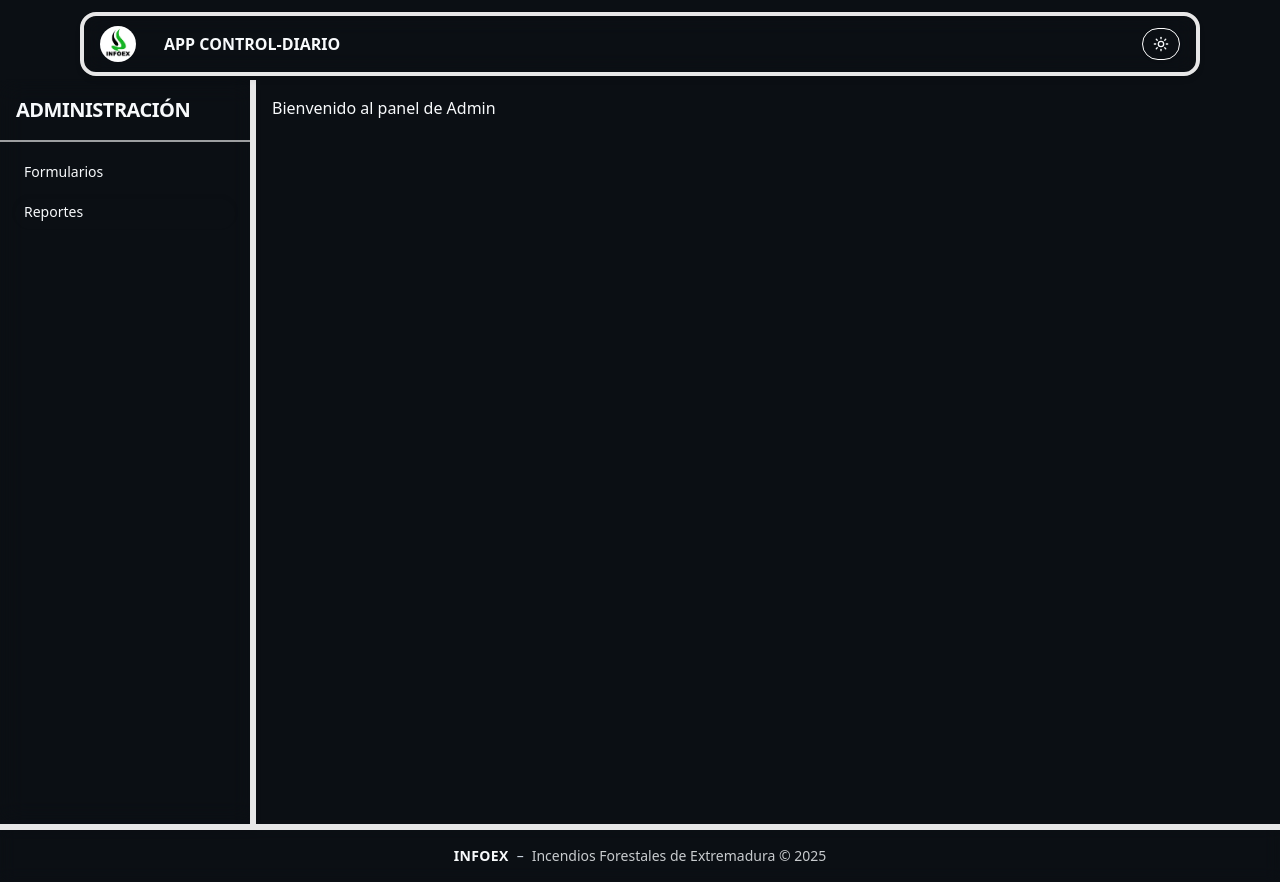
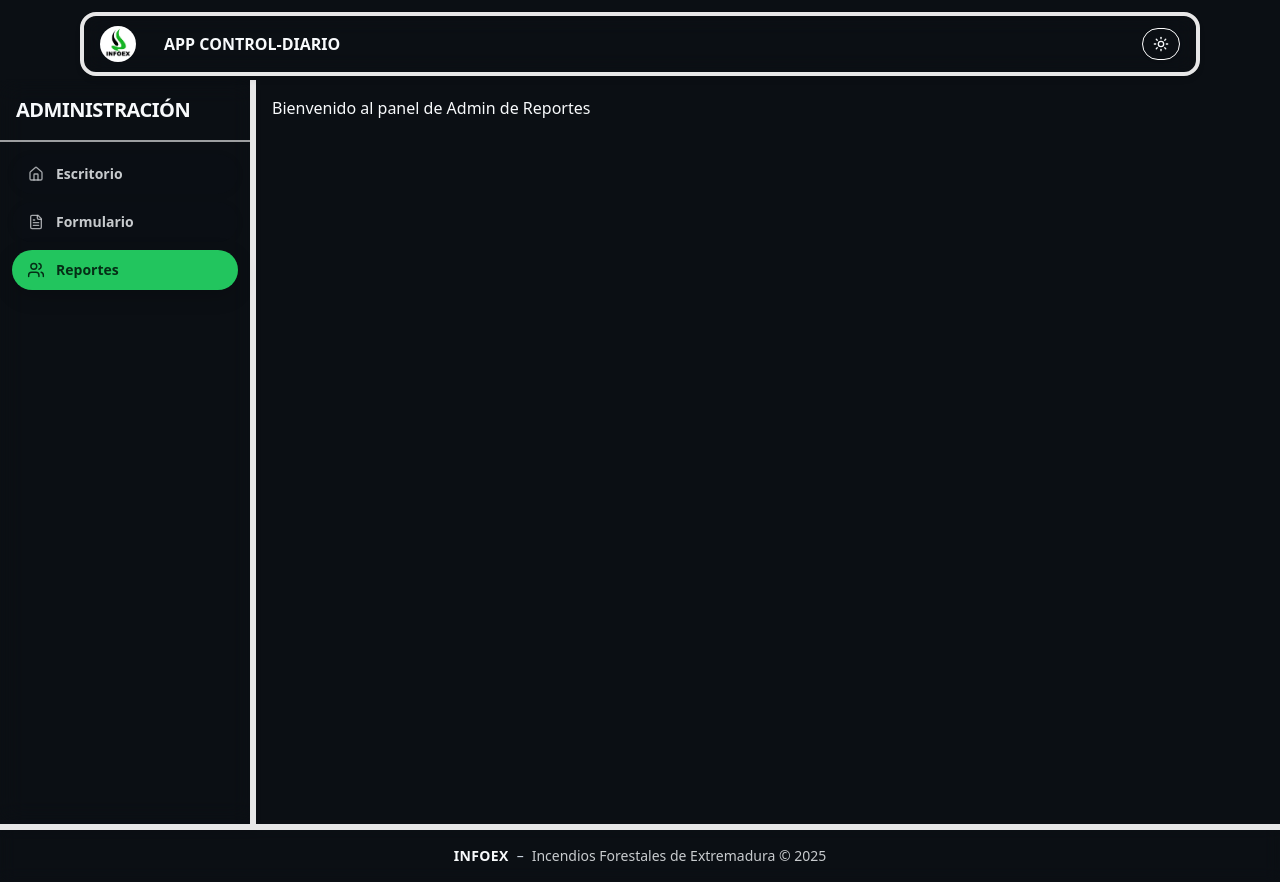
Before and after one commit to JavyProgrameitor/APPINFOEX, a Next.js app: page /admin/reports in a window 1280 px wide. Built offline with nearby package versions, Linux system fonts and the light colour scheme.

Commit message:
🆙Update more page.tsx
A lot of page.tsx and change for the view

```diff
--- a/src/app/admin/forms/page.tsx
+++ b/src/app/admin/forms/page.tsx
@@ -3,6 +3,6 @@
 export const revalidate = 0;              // evita cache
 export const dynamic = "force-dynamic";   // importante en Next 15 si viste contenido viejo
 */
-export default function AdminHome() {
-  return <div className="p-4">Bienvenido al panel de Admin</div>;
+export default function AdminForms() {
+  return <div className="p-4">Bienvenido al panel de Admin de Formularios</div>;
 }
--- a/src/app/admin/layout.tsx
+++ b/src/app/admin/layout.tsx
@@ -6,7 +6,7 @@ import { Menu } from "lucide-react";
 import Footer from "@/components/Footer";
 
 
-export default function DashboardLayout({ children }: { children: React.ReactNode }) {
+export default function AdminLayout({ children }: { children: React.ReactNode }) {
   return (
     <>
       <div className="md:hidden border-b bg-background">
--- a/src/app/admin/page.tsx
+++ b/src/app/admin/page.tsx
@@ -1,4 +1,4 @@
-export default function BF() {
+export default function AdminHome() {
   return (
     <main className="min-h-screen flex items-center">
       <div className="mx-auto max-w-5xl p-6 md:p-10">
--- a/src/app/admin/reports/page.tsx
+++ b/src/app/admin/reports/page.tsx
@@ -1,7 +1,7 @@
-// app/admin/page.tsx
+/*// app/admin/page.tsx
 export const revalidate = 0;              // evita cache
 export const dynamic = "force-dynamic";   // importante en Next 15 si viste contenido viejo
-
-export default function AdminHome() {
-  return <div className="p-4">Bienvenido al panel de Admin</div>;
+*/
+export default function AdminReports() {
+  return <div className="p-4">Bienvenido al panel de Admin de Reportes</div>;
 }
--- a/src/app/bf/layout.tsx
+++ b/src/app/bf/layout.tsx
@@ -5,7 +5,7 @@ import { Menu } from "lucide-react";
 import Link from "next/link";
 import Footer from "@/components/Footer";
 
-export default function DashboardLayout({ children }: { children: React.ReactNode }) {
+export default function BFLayout({ children }: { children: React.ReactNode }) {
   return (
     <>
       <div className="md:hidden border-b bg-background">
--- a/src/app/jr/add/page.tsx
+++ b/src/app/jr/add/page.tsx
@@ -23,7 +23,7 @@ type Municipio = { id: string; nombre: string; zona_id: string };
 type Unidad = { id: string; nombre: string; zona_id: string };
 type Caseta = { id: string; nombre: string; municipio_id: string };
 
-function AddRosterPageClient() {
+function AddJR() {
   const router = useRouter();
   const params = useSearchParams();
 
@@ -183,43 +183,11 @@ function AddRosterPageClient() {
     setRoster((prev) => prev.filter((b) => b.dni !== dni));
   }
 
-  // --- Utilidad: importar desde BD los bomberos de la unidad/caseta (mezcla sin duplicar DNIs) ---
-  async function importarDesdeBD() {
-    if (tipo === "unidad" && unidadId) {
-      const { data } = await supabaseBrowser
-        .from("bomberos")
-        .select("dni,nombre,apellidos,is_jefe_reten")
-        .eq("unidad_id", unidadId);
-      if (data) {
-        mezclaBomberos(data as BomberoLite[]);
-      }
-    } else if (tipo === "caseta" && casetaId) {
-      const { data } = await supabaseBrowser
-        .from("bomberos")
-        .select("dni,nombre,apellidos,is_jefe_reten")
-        .eq("caseta_id", casetaId);
-      if (data) {
-        mezclaBomberos(data as BomberoLite[]);
-      }
-    } else {
-      setMsg("No se pudo resolver el destino en BD para importar.");
-    }
-  }
-
-  function mezclaBomberos(nuevos: BomberoLite[]) {
-    setRoster((prev) => {
-      const mapa = new Map(prev.map((b) => [b.dni, b]));
-      for (const b of nuevos) if (!mapa.has(b.dni)) mapa.set(b.dni, b);
-      return [...mapa.values()];
-    });
-  }
-
-  // --- Interfaz ---
   if (authed === null) return null;
 
   const tituloDestino =
     tipo === "unidad"
-      ? `Unidad: ${unidadNombre} (Zona: ${zonaNombre}, Prov.: ${provinciaNombre})`
+      ? `Unidad: ${unidadNombre} (Zona: ${zonaNombre})`
       : `Caseta: ${casetaNombre} — Municipio: ${municipioNombre} (Zona: ${zonaNombre}, Prov.: ${provinciaNombre})`;
 
   return (
@@ -227,22 +195,7 @@ function AddRosterPageClient() {
       <div className="mx-auto max-w-5xl p-6 md:p-10 space-y-4">
         <div className="flex justify-between items-center">
           <h1 className="text-xl font-semibold">Lista de Bomberos del día</h1>
-          <div className="flex gap-2">
-            <Button
-              variant="secondary"
-              onClick={async () => {
-                await supabaseBrowser.auth.signOut();
-                router.replace("/");
-              }}
-            >
-              Cerrar sesión
-            </Button>
-            <Button variant="secondary" onClick={() => router.push("/jr")}>
-              Cambiar destino
-            </Button>
-          </div>
         </div>
-
         <Card className="shadow-xl ">
           <CardHeader>
             <CardTitle>{tituloDestino}</CardTitle>
@@ -251,9 +204,6 @@ function AddRosterPageClient() {
           <CardContent className="space-y-6">
             {/* Controles superiores */}
             <div className="flex flex-wrap items-center gap-2">
-              <Button variant="secondary" onClick={importarDesdeBD}>
-                Importar desde BD (mezclar)
-              </Button>
               <Button
                 variant="secondary"
                 onClick={() => {
@@ -311,7 +261,6 @@ function AddRosterPageClient() {
 
               <div className="rounded-xl border bg-background">
                 <div className="grid grid-cols-12 px-3 py-2 text-xs font-medium">
-                  <div className="col-span-2">DNI</div>
                   <div className="col-span-3">Nombre</div>
                   <div className="col-span-5">Apellidos</div>
                   <div className="col-span-1 text-center">JR</div>
@@ -320,7 +269,6 @@ function AddRosterPageClient() {
                 <div className="divide-y">
                   {roster.map((b) => (
                     <div key={b.dni} className="grid grid-cols-12 px-3 py-2 text-sm items-center">
-                      <div className="col-span-2 font-mono">{b.dni}</div>
                       <div className="col-span-3">{b.nombre}</div>
                       <div className="col-span-5">{b.apellidos}</div>
                       <div className="col-span-1 text-center">{b.is_jefe_reten ? "Sí" : "No"}</div>
@@ -355,7 +303,7 @@ function AddRosterPageClient() {
 export default function Page() {
   return (
     <Suspense fallback={<div>Cargando…</div>}>
-      <AddRosterPageClient />
+      <AddJR />
     </Suspense>
   );
 }
--- a/src/app/jr/layout.tsx
+++ b/src/app/jr/layout.tsx
@@ -5,7 +5,7 @@ import { Menu } from "lucide-react";
 import Link from "next/link";
 import Footer from "@/components/Footer";
 
-export default function DashboardLayout({ children }: { children: React.ReactNode }) {
+export default function JRLayout({ children }: { children: React.ReactNode }) {
   return (
     <>
       <div className="md:hidden border-b bg-background">
--- a/src/app/jr/page.tsx
+++ b/src/app/jr/page.tsx
@@ -23,7 +23,7 @@ type Selection = {
   casetaNombre?: string;
 };
 
-export default function StartPage() {
+export default function StartJR() {
   const router = useRouter();
   const [authed, setAuthed] = useState<boolean | null>(null);
 
--- a/src/components/Navbar.tsx
+++ b/src/components/Navbar.tsx
@@ -5,7 +5,7 @@ import { useEffect, useMemo, useState } from "react";
 import Link from "next/link";
 import Image from "next/image";
 import { useRouter, usePathname } from "next/navigation";
-import { supabaseBrowser as supabase } from "@/lib/supabase/browser";
+import { supabaseBrowser } from "@/lib/supabase/browser";
 import { Button } from "@/components/ui/Button";
 import { Moon, Sun } from "lucide-react";
 import { useTheme } from "next-themes";
@@ -40,13 +40,13 @@ export default function NavBar() {
 
     const init = async () => {
       setLoading(true);
-      const { data } = await supabase.auth.getSession();
+      const { data } = await supabaseBrowser.auth.getSession();
       const session = data.session;
       if (!mountedFlag) return;
 
       if (session?.user) {
         setEmail(session.user.email ?? null);
-        const { data: rec } = await supabase
+        const { data: rec } = await supabaseBrowser
           .from("users")
           .select("rol")
           .eq("auth_user_id", session.user.id)
@@ -61,7 +61,7 @@ export default function NavBar() {
 
     init();
 
-    const { data: { subscription } } = supabase.auth.onAuthStateChange(() => {
+    const { data: { subscription } } = supabaseBrowser.auth.onAuthStateChange(() => {
       init();
     });
 
@@ -72,7 +72,7 @@ export default function NavBar() {
   }, []);
 
   const onLogout = async () => {
-    await supabase.auth.signOut();
+    await supabaseBrowser.auth.signOut();
     setEmail(null);
     setRol(null);
     router.replace("/");
@@ -101,8 +101,6 @@ export default function NavBar() {
                 priority
               />
             </Link>
-
-            {/* 🏷️ Texto APP CONTROL-DIARIO */}
             <span
               className={`${
                 isRoleRoute
@@ -114,7 +112,6 @@ export default function NavBar() {
             >
               APP CONTROL-DIARIO
             </span>
-
             {/* Derecha: controles */}
             <div className="flex items-center gap-2">
               {/* Solo mostrar cierre de sesión en pantallas de rol */}
@@ -133,8 +130,6 @@ export default function NavBar() {
                   </Button>
                 </>
               )}
-
-              {/* 🌗 Cambio de tema (siempre visible) */}
               <Button
                 variant="outline"
                 size="sm"
--- a/src/components/Sidebar-admin.tsx
+++ b/src/components/Sidebar-admin.tsx
@@ -3,11 +3,17 @@
 import Link from "next/link";
 import { cn } from "@/lib/utils";
 import { usePathname } from "next/navigation";
+import type { LucideIcon } from "lucide-react";
+import { FileText,Home, Users } from "lucide-react";
 
 const links = [
-  { href: "/admin/forms", label: "Formularios" },
-  { href: "/admin/reports", label: "Reportes" },
+   { href: "/admin",       label: "Escritorio",     icon: Home },
+   { href: "/admin/forms", label: "Formulario",    icon: FileText },
+  { href: "/admin/reports", label: "Reportes",    icon: Users },
 ];
+
+
+
 
 export function SidebarAdmin({ className }: { className?: string }) {
   const pathname = usePathname();
@@ -23,28 +29,46 @@ export function SidebarAdmin({ className }: { className?: string }) {
       )}
     >
       {/* Cabecera del sidebar */}
-      <div className="p-4 font-bold tracking-tight text-xl border-b-2 border-white/60">
+      <div className="p-4 font-black tracking-tight text-xl border-b-2 border-white/60">
         ADMINISTRACIÓN
       </div>
 
       {/* Navegación */}
-      <nav className="px-3 py-3 space-y-1">
-        {links.map((l) => {
+     <nav className="px-3 py-3 space-y-2">
+      {links.map((l: { href: string; label: string; icon: LucideIcon }) => {
         const active = pathname === l.href;
+
         return (
           <Link
             key={l.href}
             href={l.href}
             className={cn(
-                "block rounded-lg px-3 py-2 text-sm font-medium transition-colors " +
-                  "text-[--sidebar-foreground]/90 hover:bg-[--sidebar-accent]/80 hover:text-[--sidebar-accent-foreground] " +
-                  "focus-visible:outline-none focus-visible:ring-2 focus-visible:ring-[--sidebar-ring] focus-visible:ring-offset-2",
+              // Base: layout + tipografía + accesibilidad
+              "group flex items-center gap-3 rounded-xl px-4 py-2.5 text-sm font-semibold transition-all duration-200",
+              "focus-visible:outline-none focus-visible:ring-2 focus-visible:ring-primary/50 focus-visible:ring-offset-2",
+
+              // Sombra SIEMPRE visible (ambos temas) antes del hover
+              "shadow-[0_1px_6px_rgba(0,0,0,0.08)] dark:shadow-[0_2px_10px_rgba(0,0,0,0.45)]",
+
+              // Colores por estado
               active
-                  ? "bg-[--sidebar-accent]/90 text-[--sidebar-accent-foreground] shadow-inner"
-                  : "text-[--sidebar-foreground]/80"
+                ? "bg-primary text-primary-foreground shadow-[0_6px_20px_rgba(0,0,0,0.18)] dark:shadow-[0_10px_30px_rgba(0,0,0,0.6)]"
+                : "bg-background/70 text-foreground/80 hover:bg-muted/70 dark:text-foreground/70 dark:hover:bg-muted/50",
+
+              // Micro-animación en hover (no en activo)
+              !active && "hover:translate-y-[1px] hover:shadow-[0_4px_14px_rgba(0,0,0,0.14)] dark:hover:shadow-[0_8px_24px_rgba(0,0,0,0.6)]"
             )}
           >
-              {l.label}
+            {/* Icono */}
+            <l.icon
+              className={cn(
+                "size-4 shrink-0 transition-all duration-200",
+                active
+                  ? "scale-110"
+                  : "opacity-80 group-hover:opacity-100 group-hover:scale-105"
+              )}
+            />
+            <span className="truncate">{l.label}</span>
           </Link>
         );
       })}
```
Lines whose indentation alone changed are shown as unchanged.
